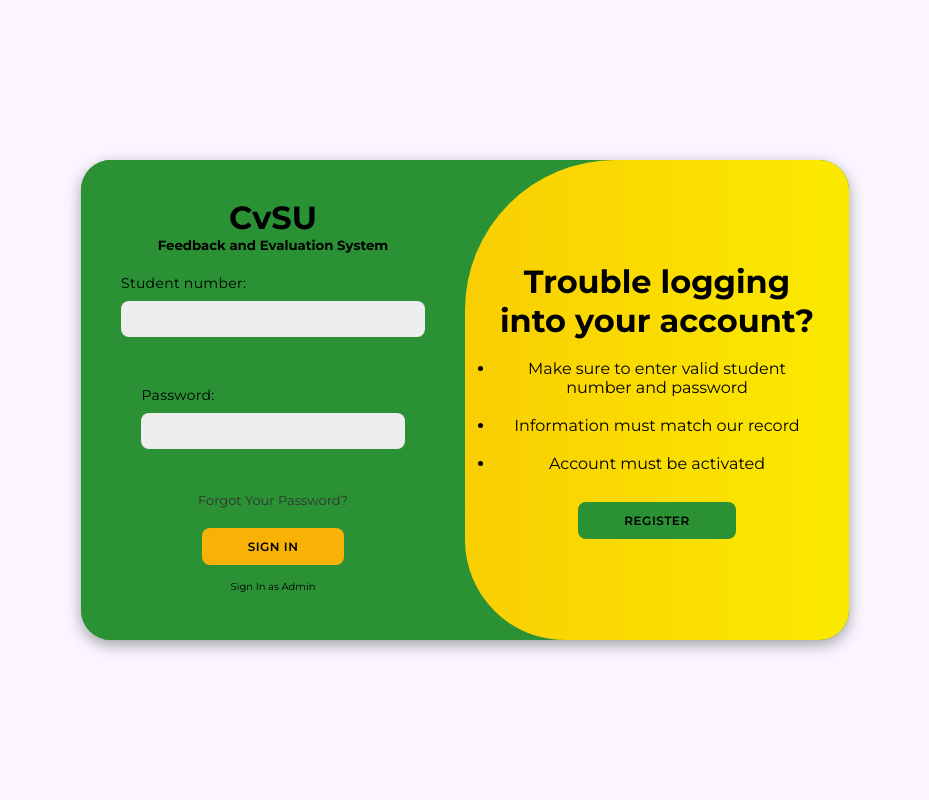
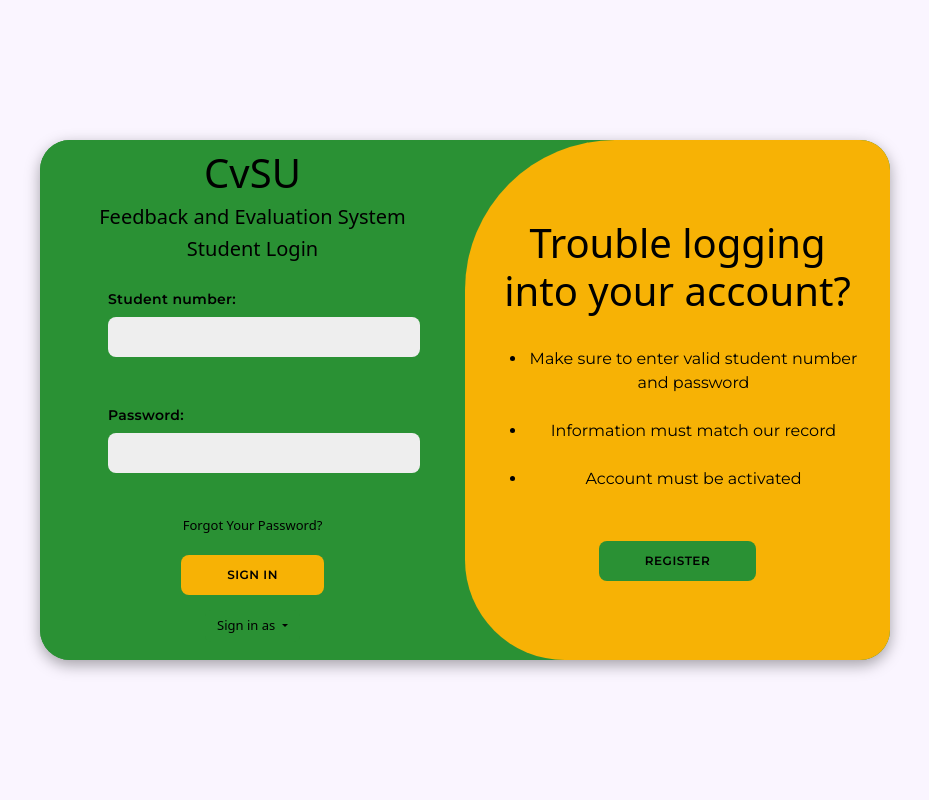
Before and after one commit to Jehuuuuu/Feedback-and-Evaluation-System-Capstone-Project, a Django app: page / in a window 1280 px wide. Shown: the whole page, without its empty margins (175-1104 px from the left). Run offline with Django 4.2, Linux system fonts and the light colour scheme; parts of the project's set-up code (start-up, migrations or seed data) failed here and were passed over.

Commit message:
added sign in options on landing page

```diff
--- a/Feedbacksystem/static/css/loginpage.css
+++ b/Feedbacksystem/static/css/loginpage.css
@@ -4,7 +4,7 @@
     margin: 0;
     padding: 0;
     box-sizing: border-box;
-    font-family: 'Montserrat', sans-serif;
+    font-family: 'Montserrat', sans-serif !important;
 }
 
 body{
@@ -14,6 +14,33 @@
     flex-direction: column;
     height: 100vh;
     background-color:  #faf5fF;
+
+}
+body, h1, h5, a {
+    font-family: system-ui, -apple-system, BlinkMacSystemFont, 'Segoe UI', Roboto, Oxygen, Ubuntu, Cantarell, 'Open Sans', 'Helvetica Neue', sans-serif !important;
+}
+.dropdown-toggle {
+    background-color: #2a9134;
+    border: 0px;
+}
+.dropdown-toggle:hover {
+    background-color: #2a9134;
+    color: #000000;
+}
+.btn.btn-secondary.dropdown-toggle:active,
+.btn.btn-secondary.dropdown-toggle:focus {
+  background-color: #2a9134 !important;
+  color: #000000;
+}
+#admin{
+    font-weight: 500;
+    color: #000000;
+    margin-bottom: 0.5em;
+    margin-top: 0.5em;
+    font-size: 17px;
+}
+.admininput{
+    font-size: 14px;
 }
 
 .container{
@@ -22,9 +49,10 @@
     box-shadow: 0 5px 15px rgba(0, 0, 0, 0.35);
     position: relative;
     overflow: hidden;
-    width: 768px;
+    width: 850px;
     max-width: 100%;
-    min-height: 480px;
+    min-height: 520px;
+    color: #000000;
 }
 
 .container p{
@@ -32,17 +60,22 @@
     line-height: 20px;
     letter-spacing: 0.3px;
     margin: 20px 0;
+    font-weight: 600;
+    color: #000000;
+    margin-left: 2em;
 }
 
 .container span{
     font-size: 12px;
+    font-weight: 500;
 }
 
 .container a{
-    color: #333333;
+    color: #000000;
     font-size: 13px;
     text-decoration: none;
     margin: 15px 0 10px;
+    font-weight: 500;
 }
 
 .container button{
@@ -72,6 +105,7 @@
     flex-direction: column;
     padding: 0 40px;
     height: 100%;
+
 }
 
 .container input{
@@ -81,8 +115,9 @@
     padding: 10px 15px;
     font-size: 13px;
     border-radius: 8px;
-    width: 100%;
+    width: 24em;
     outline: none;
+    font-weight: 500;
 }
 
 .form-container{
@@ -162,7 +197,6 @@
 .toggle{
     background-color: #f7b205;
     height: 100%;
-    background: linear-gradient(to right, #f7b205, #fbea00);
     color: rgb(0, 0, 0);
     position: relative;
     left: -100%;
@@ -211,12 +245,8 @@
 
 /*Calendar*/
 
-a:hover{
-color:black;
 
-}
-
-#admin{
+#adminsignin{
     font-size: 10px;
     color:#000000
 }
--- a/Feedbacksystem/templates/pages/login.html
+++ b/Feedbacksystem/templates/pages/login.html
@@ -6,10 +6,11 @@
     <meta charset="UTF-8">
     <meta name="viewport" content="width=device-width, initial-scale=1.0">
     <link rel="stylesheet" href="https://cdnjs.cloudflare.com/ajax/libs/font-awesome/6.4.2/css/all.min.css">
+    <link href="https://cdn.jsdelivr.net/npm/bootstrap@5.3.2/dist/css/bootstrap.min.css" rel="stylesheet" integrity="sha384-T3c6CoIi6uLrA9TneNEoa7RxnatzjcDSCmG1MXxSR1GAsXEV/Dwwykc2MPK8M2HN" crossorigin="anonymous">
     <link rel="icon" href="static/images/cvsulogo.png" type="image/png">
     <link rel="stylesheet" href="{%static 'css/loginpage.css' %}">
     <link href="https://fonts.googleapis.com/css?family=Montserrat" rel="stylesheet">
-    <a href="#"></a>
+
     <title>Feedback and Evaluation System - CvSU Bacoor Campus</title>
 </head>
 
@@ -38,13 +39,22 @@
             <form method="POST" action="">
                 <h1>CvSU</h1>
                 <h5>Feedback and Evaluation System</h5>
+                <h5>Student Login</h5>
 
                 {% csrf_token %}
                 {{ login_form.as_p }}
                 <a id="resetpw" href="#">Forgot Your Password?</a>
                 <button type = "Submit" name = "signin">Sign In</button>
-                <a id="admin" href="{% url 'adminlogin' %}">Sign In as Admin</a>
+                <div class="dropdown">
+                    <a class="btn btn-secondary dropdown-toggle" href="#" role="button" id="dropdownMenuLink" data-bs-toggle="dropdown" aria-expanded="false">
+                      Sign in as
+                    </a>
 
+                    <ul class="dropdown-menu" aria-labelledby="dropdownMenuLink">
+                      <li><a class="dropdown-item" href="{% url 'facultylogin' %}">Faculty</a></li>
+                      <li><a class="dropdown-item" href="{% url 'adminlogin' %}">Admin</a></li>
+                    </ul>
+                  </div>
             </form>
         </div>
         <div class="toggle-container">
@@ -84,6 +94,20 @@
     </div>
 <script src="{%static 'js/scripts.js' %}">
 </script>
+<script src="https://cdn.jsdelivr.net/npm/@popperjs/core@2.11.6/dist/umd/popper.min.js"
+integrity="sha384-oBqDVmMz9ATKxIep9tiCxS/Z9fNfEXiDAYTujMAeBAsjFuCZSmKbSSUnQlmh/jp3" crossorigin="anonymous">
+</script>
+
+<script src="https://cdn.jsdelivr.net/npm/bootstrap@5.2.1/dist/js/bootstrap.min.js"
+integrity="sha384-7VPbUDkoPSGFnVtYi0QogXtr74QeVeeIs99Qfg5YCF+TidwNdjvaKZX19NZ/e6oz" crossorigin="anonymous">
+
+</script>
+<script src="https://cdn.jsdelivr.net/npm/bootstrap@5.3.0/dist/js/bootstrap.bundle.min.js"></script>
+
+<script src="https://code.jquery.com/jquery-3.5.1.slim.min.js"></script>
+
+
+<script src="https://cdn.jsdelivr.net/npm/bootstrap@5.3.2/dist/js/bootstrap.bundle.min.js" integrity="sha384-C6RzsynM9kWDrMNeT87bh95OGNyZPhcTNXj1NW7RuBCsyN/o0jlpcV8Qyq46cDfL" crossorigin="anonymous"></script>
 
 </body>
 
```
